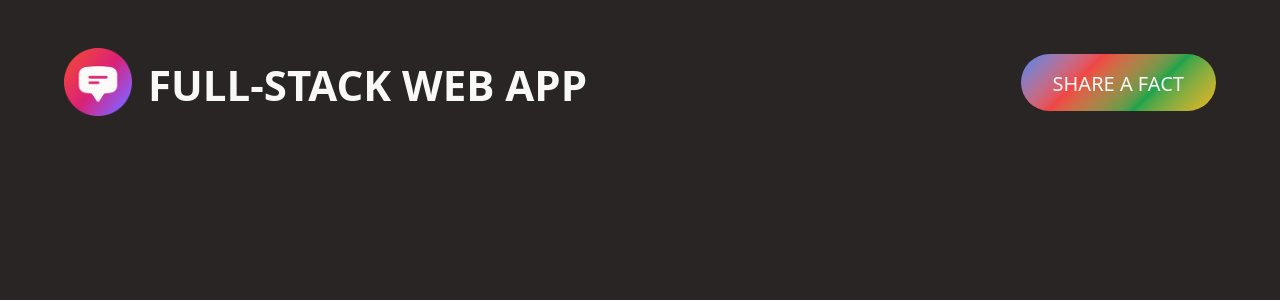
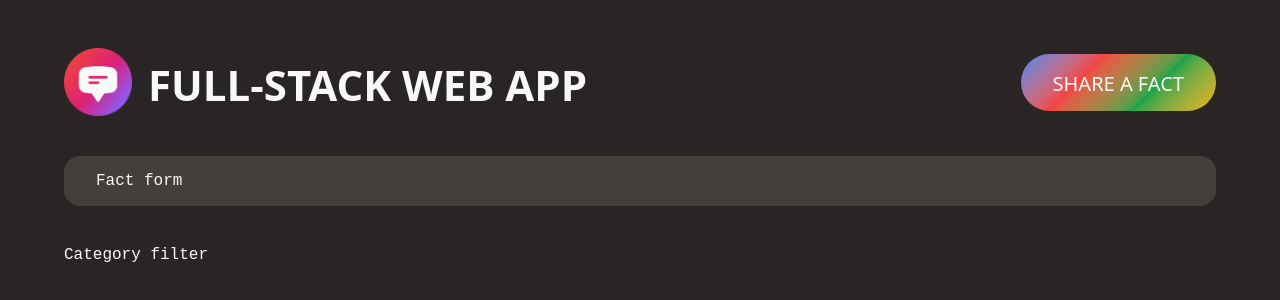
Before and after one commit to evanmarshall-dev/udemy_fullstack-app, a React (Create React App) app: page / in a window 1280 px wide. Shown: the top 300 px of the page. Built offline with nearby package versions, Linux system fonts and the light colour scheme; a web font is replaced by a local one.

Commit message:
UDEMY - FULL STACK APP: Starting to transfer JS and content sections into React components.

```diff
--- a/src/App.js
+++ b/src/App.js
@@ -2,6 +2,8 @@ import "./main.css";
 
 function App() {
   return (
+    <>
+      {/* HEADER */}
       <header className="header">
         <div class="logo">
           <img
@@ -14,7 +16,21 @@ function App() {
         </div>
         <button className="btn btn--large btn-open">Share a fact</button>
       </header>
+
+      <NewFactForm />
+      <CategoryFilter />
+    </>
   );
 }
 
+function NewFactForm() {
+  return <form className="fact-form">Fact form</form>;
+}
+
+function CategoryFilter() {
+  return <aside>Category filter</aside>;
+}
+
+function FactList() {}
+
 export default App;
```
Also changed, not shown: 1 other file (tests, documents, lock files or other folders). Lines whose indentation alone changed are shown as unchanged.
